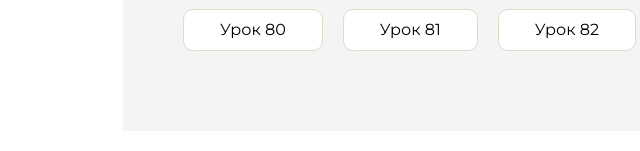
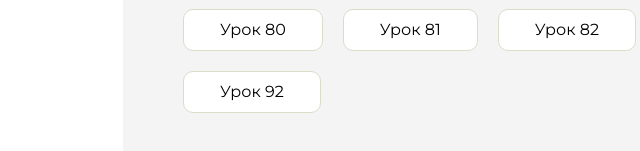
Before and after one commit to vitaly27al/HomeWork, a plain HTML site: page index.html in a window 1280 px wide. Shown: the part 911-1062 px from the top of the page, 273-913 px from the left. Drawn offline with Linux system fonts and the light colour scheme.

Commit message:
Update index.html

```diff
--- a/index.html
+++ b/index.html
@@ -251,6 +251,9 @@
                     <li class="content__list-item">
                         <a href="lesson83/index.html">Урок 83</a>
                     </li>
+                    <li class="content__list-item">
+                        <a href="lesson92/index.html">Урок 92</a>
+                    </li>
                 </ul>
             </div>
             <div class="content__block hidden" id="diplomBlock">
```
